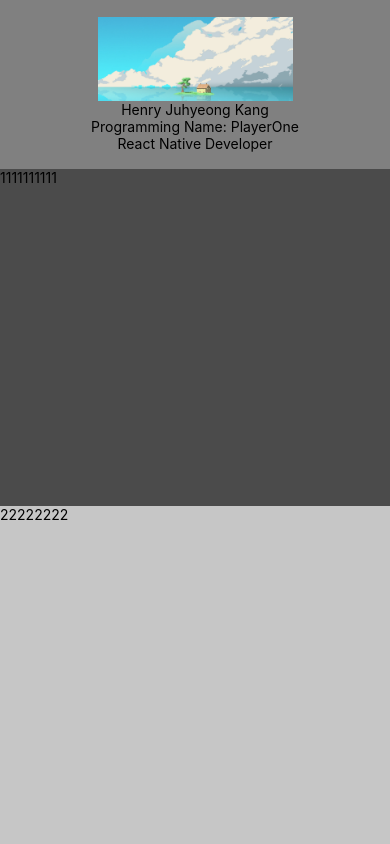
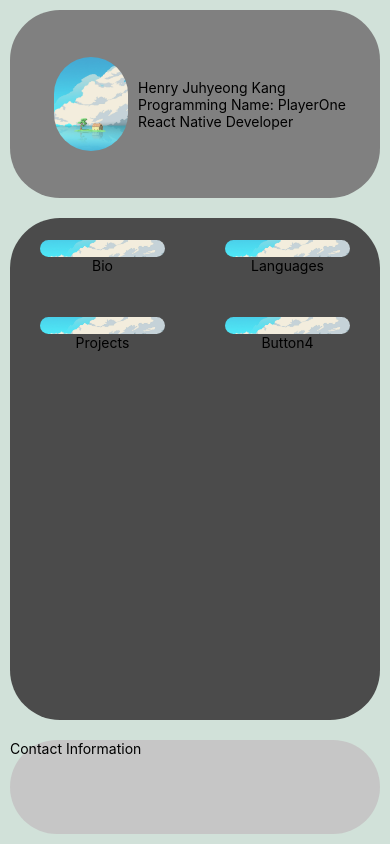
Before and after one commit to PlayerProgramming/HenryPortfolio, a React Native app: screen / in a window 390 px wide. Built offline with nearby package versions, Linux system fonts and the light colour scheme.

Commit message:
Added buttons for the general informations using "FlatView" and "TouchableOpacity"

```diff
--- a/source/Mainpage.tsx
+++ b/source/Mainpage.tsx
@@ -8,6 +8,9 @@ import {
   Image,
   Dimensions,
   Modal,
+  TouchableOpacity,
+  FlatList,
+  Alert,
 } from "react-native";
 import React from "react";
 
@@ -20,20 +23,39 @@ const Colors: any = {
   white: "#fff",
   greyish: "#a4a4a4",
 };
+
+const info: Array<any> = [
+  {
+    id: "bio",
+    title: "Bio",
+  },
+  {
+    id: "programming",
+    title: "Languages",
+  },
+  {
+    id: "project",
+    title: "Projects",
+  },
+  {
+    id: "Button4",
+    title: "Button4",
+  },
+];
 export default function Mainpage(props) {
   return (
-    <SafeAreaView style={{ flex: 1 }}>
+    <SafeAreaView style={{ flex: 1, backgroundColor: "#D1E1D9" }}>
       <ScrollView
         contentContainerStyle={{
           flexGrow: 1,
-
-          //   alignContent: "center",
-          //   justifyContent: "center",
         }}
       >
         <View
           style={{
-            flex: 0.5,
+            flex: 0.3,
+            flexDirection: "row",
+            margin: 10,
+            borderRadius: 50,
             backgroundColor: "#808080",
             alignItems: "center",
             justifyContent: "center",
@@ -43,15 +65,51 @@ export default function Mainpage(props) {
             style={styles.header}
             source={require("../assets/header_logo.jpg")}
           />
-          <Text>Henry Juhyeong Kang</Text>
-          <Text>Programming Name: PlayerOne</Text>
-          <Text>React Native Developer</Text>
+          <Text>
+            Henry Juhyeong Kang {"\n"}Programming Name: PlayerOne{"\n"}React
+            Native Developer
+          </Text>
         </View>
-        <View style={{ flex: 1, backgroundColor: "#4B4B4B" }}>
-          <Text>1111111111</Text>
+        <View
+          style={{
+            flex: 0.8,
+            backgroundColor: "#4B4B4B",
+            margin: 10,
+            borderRadius: 50,
+          }}
+        >
+          <FlatList
+            data={info}
+            numColumns={2}
+            renderItem={({ item }) => (
+              <TouchableOpacity
+                style={{
+                  flex: 1,
+                  margin: 30,
+                  borderRadius: 25,
+                  justifyContent: "center",
+                  alignItems: "center",
+                }}
+                onPress={() => Alert.alert("Hi")}
+              >
+                <Image
+                  source={require("../assets/header_logo.jpg")}
+                  style={{ width: "100%", height: "100%", borderRadius: 25 }}
+                />
+                <Text>{item.title}</Text>
+              </TouchableOpacity>
+            )}
+          />
         </View>
-        <View style={{ flex: 1, backgroundColor: "#c6c6c6" }}>
-          <Text>22222222</Text>
+        <View
+          style={{
+            flex: 0.15,
+            backgroundColor: "#c6c6c6",
+            margin: 10,
+            borderRadius: 50,
+          }}
+        >
+          <Text>Contact Information</Text>
         </View>
       </ScrollView>
     </SafeAreaView>
@@ -67,8 +125,10 @@ const styles = StyleSheet.create({
     justifyContent: "center",
   },
   header: {
-    width: "50%",
+    width: "20%",
     height: "50%",
+    borderRadius: 1000,
+    margin: 10,
   },
 });
 
@@ -80,3 +140,18 @@ const styles = StyleSheet.create({
   translucent={true}
 />; */
 }
+{
+  /* <Text style={{ margin: 20 }}>
+            Hello, my name is Henry Juhyeong kang {"\n"}I graduated BCIT in
+            2020.
+            {"\n"}
+          </Text> */
+}
+{
+  /* <TouchableOpacity style={{ flex: 0.5, margin: 20, borderRadius: 25 }}>
+  <Image
+    source={require("../assets/header_logo.jpg")}
+    style={{ width: "100%", height: "100%", borderRadius: 25 }}
+  />
+</TouchableOpacity>; */
+}
```
